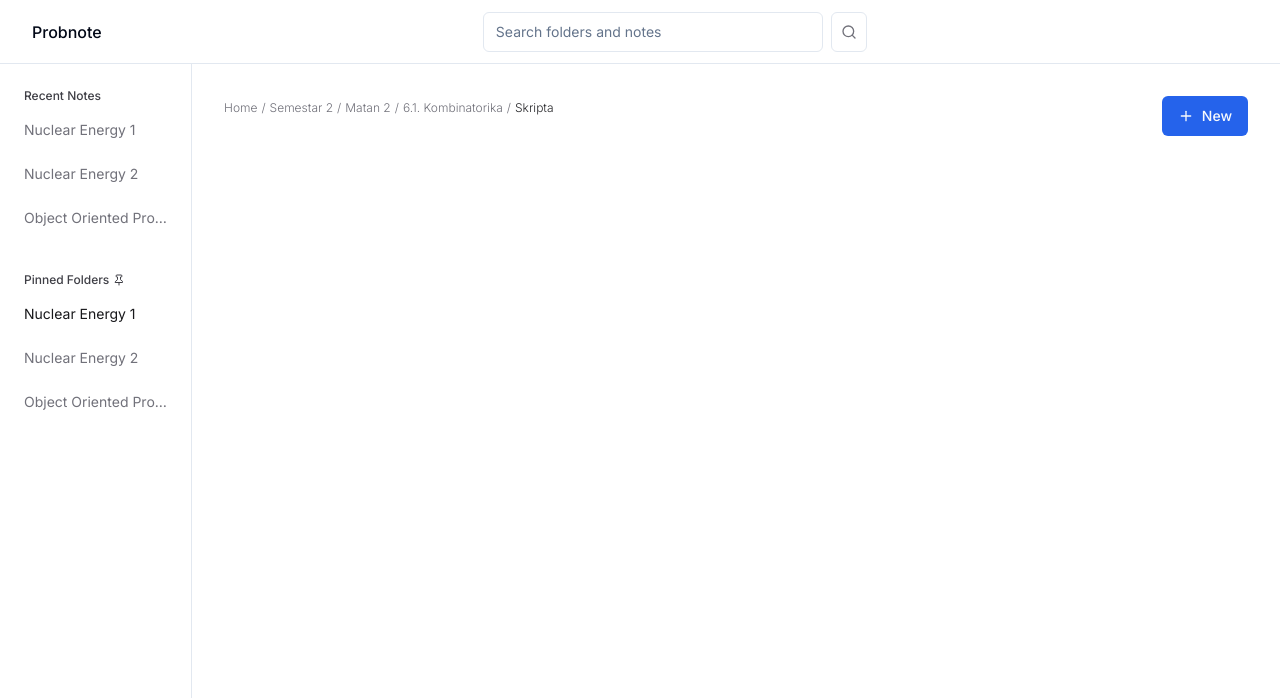
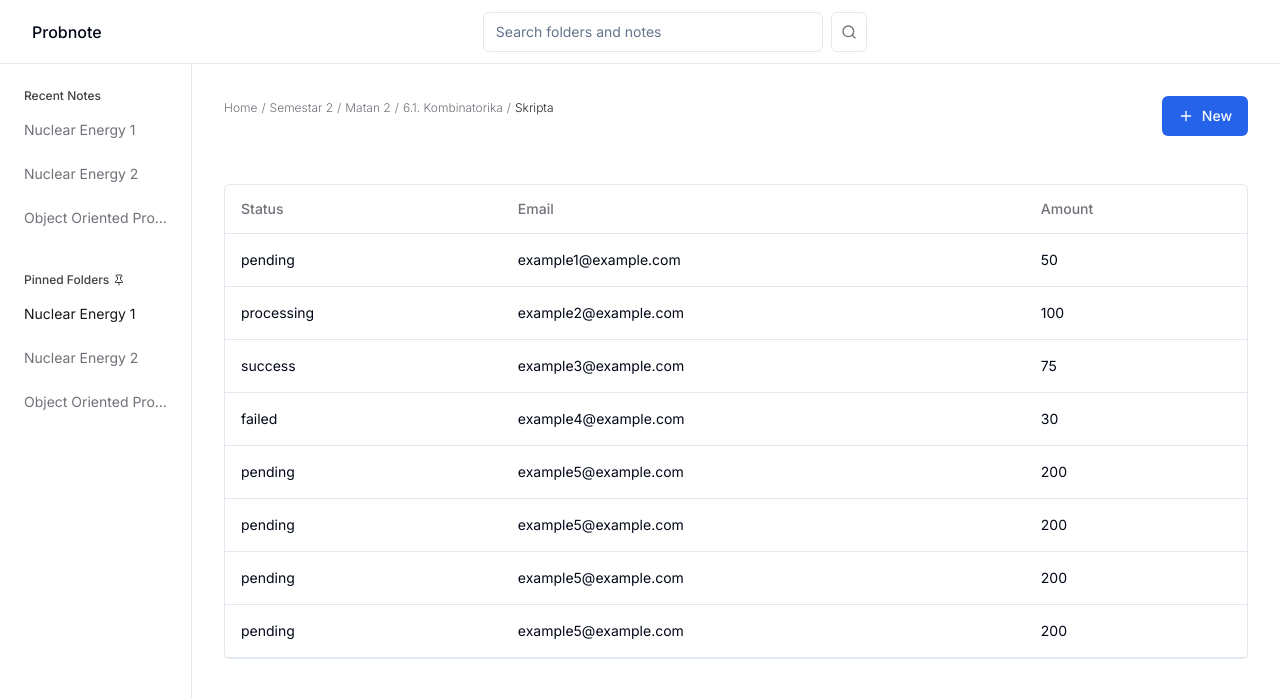
Before and after one commit to imujo/probnote, a Next.js app in the folder packages/frontend/: page /folder/1 in a window 1280 px wide. Shown: the top 698 px of the page. Built offline with nearby package versions, Linux system fonts and the light colour scheme.

Commit message:
Add folder table with mock data

```diff
--- a/packages/frontend/package.json
+++ b/packages/frontend/package.json
@@ -11,6 +11,7 @@
   "dependencies": {
     "@clerk/nextjs": "^4.23.2",
     "@radix-ui/react-slot": "^1.0.2",
+    "@tanstack/react-table": "^8.9.3",
     "@types/node": "20.5.0",
     "@types/react": "18.2.20",
     "@types/react-dom": "18.2.7",
--- /dev/null
+++ b/packages/frontend/src/app/(with-nav)/folder/[folderId]/components/Columns.tsx
@@ -0,0 +1,25 @@
+"use client";
+
+import { ColumnDef } from "@tanstack/react-table";
+
+export type Payment = {
+  id: string;
+  amount: number;
+  status: "pending" | "processing" | "success" | "failed";
+  email: string;
+};
+
+export const columns: ColumnDef<Payment>[] = [
+  {
+    accessorKey: "status",
+    header: "Status",
+  },
+  {
+    accessorKey: "email",
+    header: "Email",
+  },
+  {
+    accessorKey: "amount",
+    header: "Amount",
+  },
+];
--- /dev/null
+++ b/packages/frontend/src/app/(with-nav)/folder/[folderId]/components/DataTable.tsx
@@ -0,0 +1,83 @@
+"use client";
+
+import {
+  ColumnDef,
+  flexRender,
+  getCoreRowModel,
+  useReactTable,
+} from "@tanstack/react-table";
+
+import {
+  Table,
+  TableBody,
+  TableCell,
+  TableHead,
+  TableHeader,
+  TableRow,
+} from "@/components/ui/table";
+import { cn } from "@/lib/utils";
+
+interface DataTableProps<TData, TValue> {
+  columns: ColumnDef<TData, TValue>[];
+  data: TData[];
+  className?: string;
+}
+
+export function DataTable<TData, TValue>({
+  columns,
+  data,
+  className,
+}: DataTableProps<TData, TValue>) {
+  const table = useReactTable({
+    data,
+    columns,
+    getCoreRowModel: getCoreRowModel(),
+  });
+
+  return (
+    <div className={cn(" rounded-md border", className)}>
+      <Table>
+        <TableHeader>
+          {table.getHeaderGroups().map((headerGroup) => (
+            <TableRow key={headerGroup.id}>
+              {headerGroup.headers.map((header) => {
+                return (
+                  <TableHead key={header.id}>
+                    {header.isPlaceholder
+                      ? null
+                      : flexRender(
+                          header.column.columnDef.header,
+                          header.getContext(),
+                        )}
+                  </TableHead>
+                );
+              })}
+            </TableRow>
+          ))}
+        </TableHeader>
+        <TableBody>
+          {table.getRowModel().rows?.length ? (
+            table.getRowModel().rows.map((row) => (
+              <TableRow
+                key={row.id}
+                data-state={row.getIsSelected() && "selected"}
+              >
+                {row.getVisibleCells().map((cell) => (
+                  <TableCell key={cell.id}>
+                    {flexRender(cell.column.columnDef.cell, cell.getContext())}
+                  </TableCell>
+                ))}
+              </TableRow>
+            ))
+          ) : (
+            <TableRow>
+              <TableCell colSpan={columns.length} className="h-24 text-center">
+                No results.
+              </TableCell>
+            </TableRow>
+          )}
+        </TableBody>
+      </Table>
+    </div>
+  );
+}
--- a/packages/frontend/src/app/(with-nav)/folder/[folderId]/page.tsx
+++ b/packages/frontend/src/app/(with-nav)/folder/[folderId]/page.tsx
@@ -1,9 +1,10 @@
+"use client";
 import React from "react";
-import BreadcrumbItem from "./components/BreadcrumbItem";
 import Breadcrumbs from "./components/Breadcrumbs";
-import { Button } from "@/components/ui/button";
 import { ButtonWithIcon } from "@/components/ButtonWithIcon";
 import { LucidePlus } from "lucide-react";
+import { DataTable } from "./components/DataTable";
+import { Payment, columns } from "./components/Columns";
 
 interface FolderPageProps {
   params: {
@@ -11,16 +12,68 @@ interface FolderPageProps {
   };
 }
 
+const payments: Payment[] = [
+  {
+    id: "1",
+    amount: 50,
+    status: "pending",
+    email: "example1@example.com",
+  },
+  {
+    id: "2",
+    amount: 100,
+    status: "processing",
+    email: "example2@example.com",
+  },
+  {
+    id: "3",
+    amount: 75,
+    status: "success",
+    email: "example3@example.com",
+  },
+  {
+    id: "4",
+    amount: 30,
+    status: "failed",
+    email: "example4@example.com",
+  },
+  {
+    id: "5",
+    amount: 200,
+    status: "pending",
+    email: "example5@example.com",
+  },
+  {
+    id: "5",
+    amount: 200,
+    status: "pending",
+    email: "example5@example.com",
+  },
+  {
+    id: "5",
+    amount: 200,
+    status: "pending",
+    email: "example5@example.com",
+  },
+  {
+    id: "5",
+    amount: 200,
+    status: "pending",
+    email: "example5@example.com",
+  },
+];
+
 function FolderPage({ params }: FolderPageProps) {
   const { folderId } = params;
 
   return (
-    <>
-      <div className="flex w-full items-start justify-between ">
+    <div className=" flex h-full flex-col ">
+      <div className="mb-12 flex w-full items-start justify-between ">
         <Breadcrumbs className="pt-1" />
         <ButtonWithIcon Icon={LucidePlus}>New</ButtonWithIcon>
       </div>
-    </>
+      <DataTable columns={columns} data={payments} className=" " />
+    </div>
   );
 }
 
--- a/packages/frontend/src/app/(with-nav)/layout.tsx
+++ b/packages/frontend/src/app/(with-nav)/layout.tsx
@@ -14,7 +14,7 @@ export default function NavLayout({ children }: { children: React.ReactNode }) {
       <NavBar />
       <section className="flex h-[calc(100svh-64px)]">
         <SideNav />
-        <main className="h-full w-full p-8">{children}</main>
+        <main className="h-full w-full p-8 ">{children}</main>
       </section>
     </body>
   );
--- /dev/null
+++ b/packages/frontend/src/components/ui/table.tsx
@@ -0,0 +1,113 @@
+import * as React from "react";
+
+import { cn } from "lib/utils";
+
+const Table = React.forwardRef<
+  HTMLTableElement,
+  React.HTMLAttributes<HTMLTableElement>
+>(({ className, ...props }, ref) => (
+  <div className="w-full overflow-auto">
+    <table
+      ref={ref}
+      className={cn("w-full caption-bottom text-sm", className)}
+      {...props}
+    />
+  </div>
+));
+Table.displayName = "Table";
+
+const TableHeader = React.forwardRef<
+  HTMLTableSectionElement,
+  React.HTMLAttributes<HTMLTableSectionElement>
+>(({ className, ...props }, ref) => (
+  <thead ref={ref} className={cn("[&_tr]:border-b", className)} {...props} />
+));
+TableHeader.displayName = "TableHeader";
+
+const TableBody = React.forwardRef<
+  HTMLTableSectionElement,
+  React.HTMLAttributes<HTMLTableSectionElement>
+>(({ className, ...props }, ref) => (
+  <tbody ref={ref} className={cn("", className)} {...props} />
+));
+TableBody.displayName = "TableBody";
+
+const TableFooter = React.forwardRef<
+  HTMLTableSectionElement,
+  React.HTMLAttributes<HTMLTableSectionElement>
+>(({ className, ...props }, ref) => (
+  <tfoot
+    ref={ref}
+    className={cn(
+      "bg-zinc-900 font-medium text-zinc-50 dark:bg-zinc-50 dark:text-zinc-900",
+      className,
+    )}
+    {...props}
+  />
+));
+TableFooter.displayName = "TableFooter";
+
+const TableRow = React.forwardRef<
+  HTMLTableRowElement,
+  React.HTMLAttributes<HTMLTableRowElement>
+>(({ className, ...props }, ref) => (
+  <tr
+    ref={ref}
+    className={cn(
+      "border-b transition-colors hover:bg-zinc-100/50 data-[state=selected]:bg-zinc-100 dark:hover:bg-zinc-800/50 dark:data-[state=selected]:bg-zinc-800",
+      className,
+    )}
+    {...props}
+  />
+));
+TableRow.displayName = "TableRow";
+
+const TableHead = React.forwardRef<
+  HTMLTableCellElement,
+  React.ThHTMLAttributes<HTMLTableCellElement>
+>(({ className, ...props }, ref) => (
+  <th
+    ref={ref}
+    className={cn(
+      "h-12 px-4 text-left align-middle font-medium text-zinc-500 dark:text-zinc-400 [&:has([role=checkbox])]:pr-0",
+      className,
+    )}
+    {...props}
+  />
+));
+TableHead.displayName = "TableHead";
+
+const TableCell = React.forwardRef<
+  HTMLTableCellElement,
+  React.TdHTMLAttributes<HTMLTableCellElement>
+>(({ className, ...props }, ref) => (
+  <td
+    ref={ref}
+    className={cn("p-4 align-middle [&:has([role=checkbox])]:pr-0", className)}
+    {...props}
+  />
+));
+TableCell.displayName = "TableCell";
+
+const TableCaption = React.forwardRef<
+  HTMLTableCaptionElement,
+  React.HTMLAttributes<HTMLTableCaptionElement>
+>(({ className, ...props }, ref) => (
+  <caption
+    ref={ref}
+    className={cn("mt-4 text-sm text-zinc-500 dark:text-zinc-400", className)}
+    {...props}
+  />
+));
+TableCaption.displayName = "TableCaption";
+
+export {
+  Table,
+  TableHeader,
+  TableBody,
+  TableFooter,
+  TableHead,
+  TableRow,
+  TableCell,
+  TableCaption,
+};
```
Also changed, not shown: 1 other file (tests, documents, lock files or other folders).
